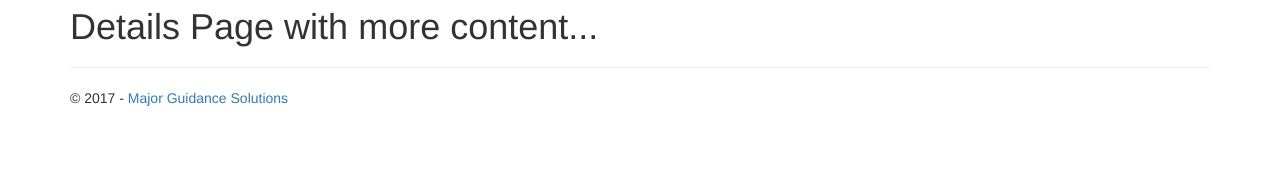
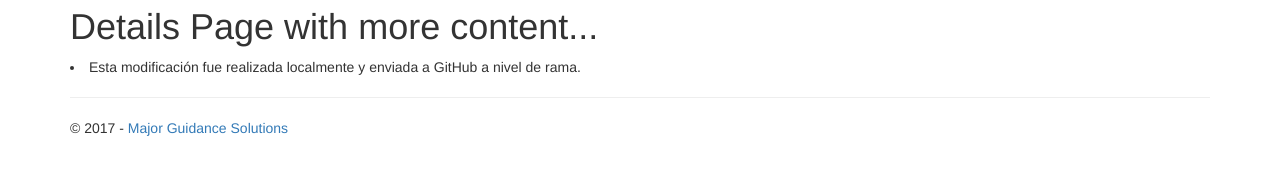
Before and after one commit to josealberto-aguilera/DefaultWeb, a plain HTML site: page details.html in a window 1280 px wide. Shown: the part 53-228 px from the top of the page. Drawn offline with nearby package versions, Linux system fonts and the light colour scheme.

Commit message:
Simple notification for pushing branch

```diff
--- a/details.html
+++ b/details.html
@@ -43,7 +43,7 @@
         <div class="container body-content">
 
             <h1> Details Page with more content... </h1>
-
+                <li>Esta modificación fue realizada localmente y enviada a GitHub a nivel de rama.</li>
             <hr />
             <footer>
                 <p>&copy; 2017 - <a href="http://www.majorguidancesolutions.com">Major Guidance Solutions</a></p>
```
